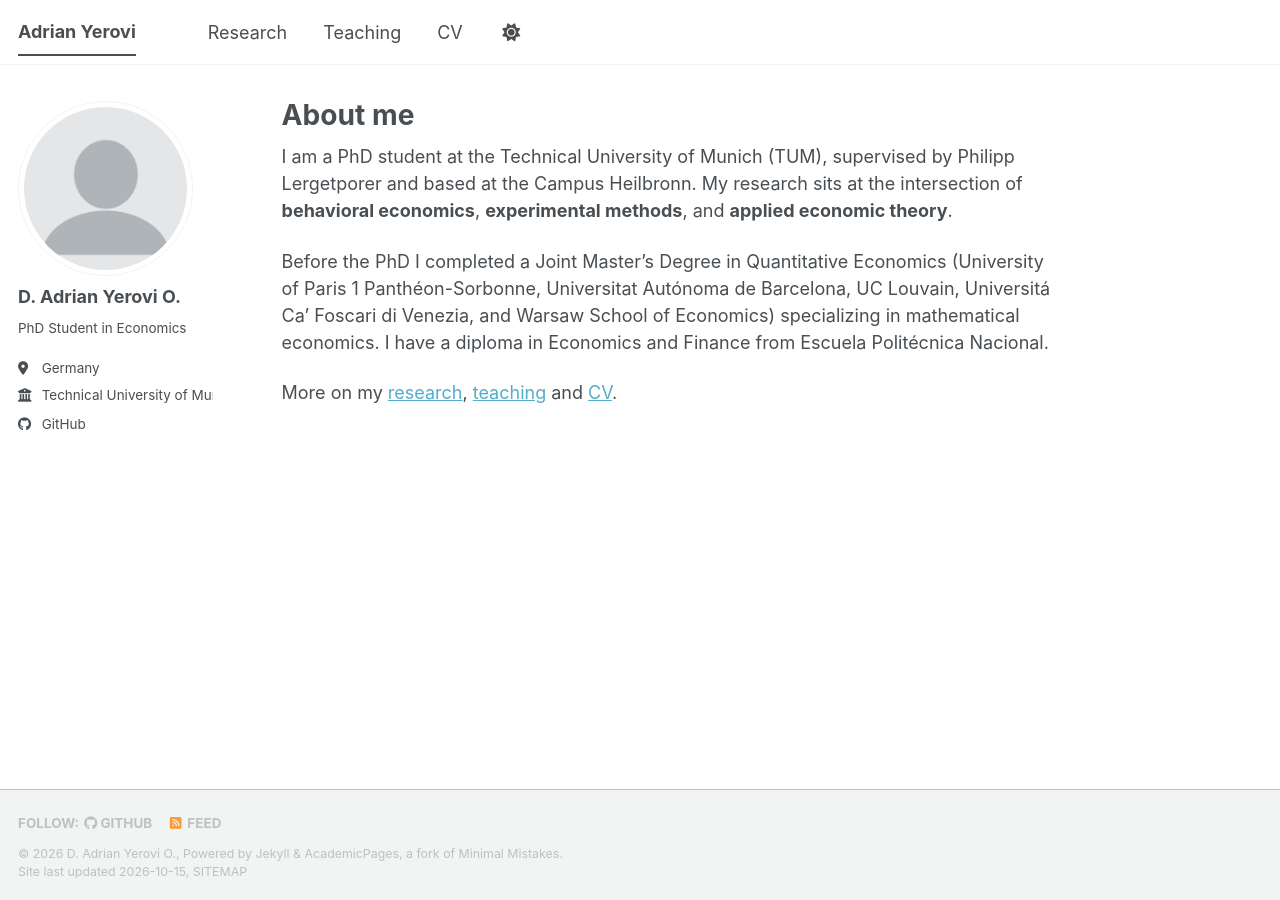
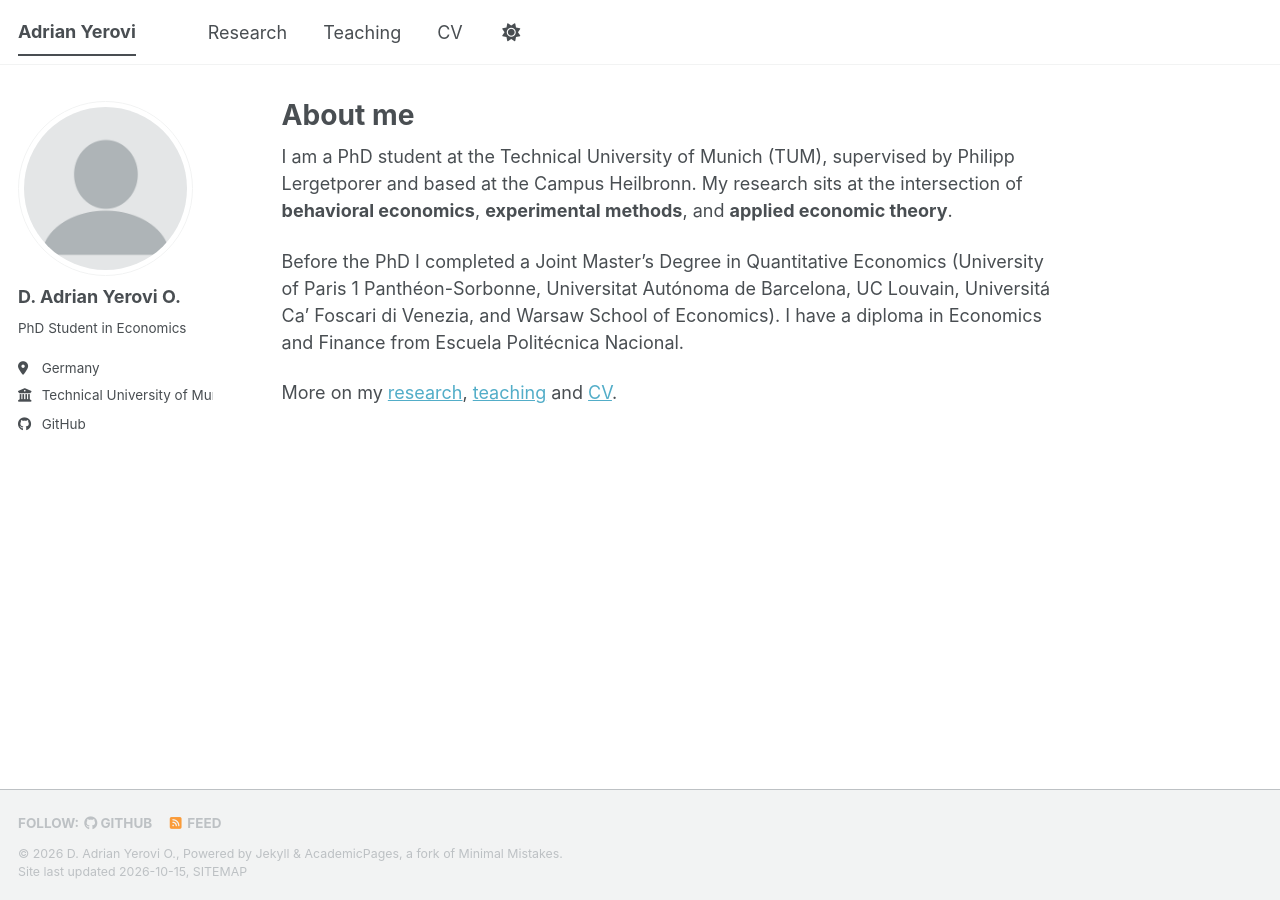
Before and after one commit to AYerovi/AYerovi.github.io, a Jekyll site: the page built from _pages/about.md, in a window 1280 px wide. Built offline with Jekyll 4.4.1, drawn with Linux system fonts in a browser that asks for light colours; a style sheet for code colours, icons or effects is not loaded.

Commit message:
Update about.md

```diff
--- a/_pages/about.md
+++ b/_pages/about.md
@@ -9,6 +9,6 @@
 
 I am a PhD student at the Technical University of Munich (TUM), supervised by Philipp Lergetporer and based at the Campus Heilbronn. My research sits at the intersection of **behavioral economics**, **experimental methods**, and **applied economic theory**.
 
-Before the PhD I completed a Joint Master's Degree in Quantitative Economics (University of Paris 1 Panthéon-Sorbonne, Universitat Autónoma de Barcelona, UC Louvain, Universitá Ca' Foscari di Venezia, and Warsaw School of Economics) specializing in mathematical economics. I have a diploma in Economics and Finance from Escuela Politécnica Nacional.
+Before the PhD I completed a Joint Master's Degree in Quantitative Economics (University of Paris 1 Panthéon-Sorbonne, Universitat Autónoma de Barcelona, UC Louvain, Universitá Ca' Foscari di Venezia, and Warsaw School of Economics). I have a diploma in Economics and Finance from Escuela Politécnica Nacional.
 
 More on my [research](/research/), [teaching](/teaching/) and [CV](/cv/).
```
